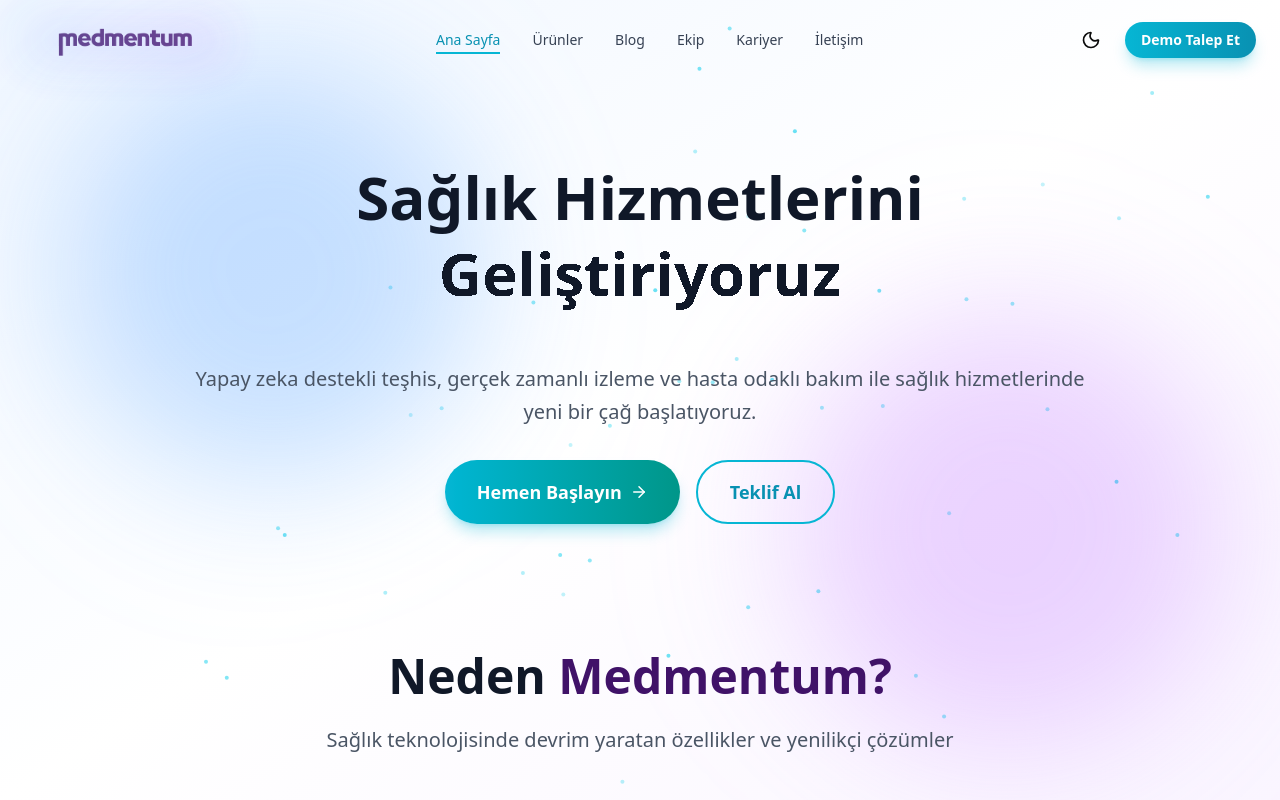
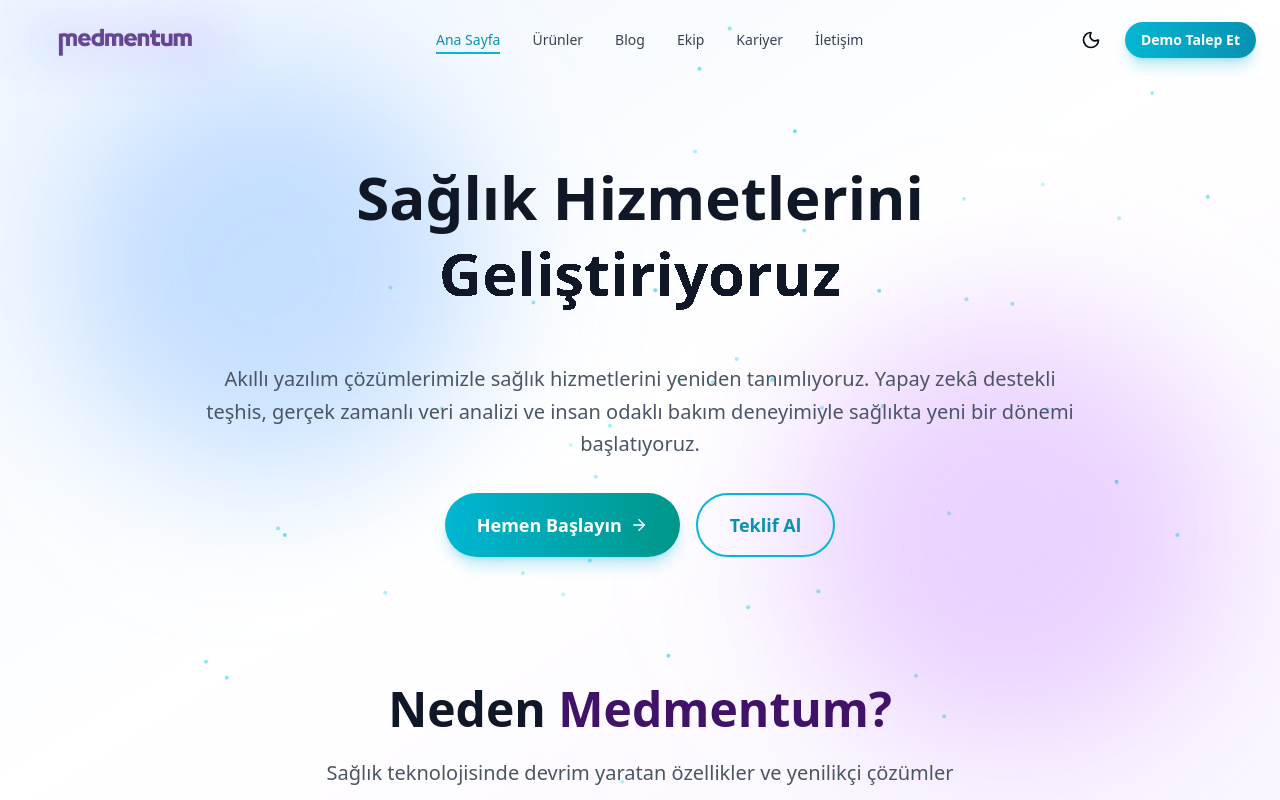
Before and after one commit to bsyilmaz/medmentum, a React (Vite) app: page / in a window 1280 px wide. Shown: the top 800 px of the page. Built offline with nearby package versions, Linux system fonts and the light colour scheme.

Commit message:
Ana sayfa metni ve kariyer sayfası layout düzeltmeleri
- Ana sayfadaki açıklama metni güncellendi
- Kariyer sayfasındaki footer altı scroll hatası düzeltildi (min-h-screen ve flex-col eklendi)
- Layout düzenlemeleri ile footer'ın sayfanın altında kalması sağlandı

```diff
--- a/src/pages/Careers.jsx
+++ b/src/pages/Careers.jsx
@@ -12,7 +12,7 @@ const Careers = () => {
   const navigate = useNavigate()
 
   return (
-    <div className="overflow-hidden relative">
+    <div className="min-h-screen flex flex-col relative">
       <div className="fixed inset-0 bg-gradient-to-br from-blue-50 via-white to-purple-50 dark:from-gray-950 dark:via-gray-900 dark:to-purple-950 -z-10">
         <Particles count={50} />
         <motion.div
@@ -40,7 +40,7 @@ const Careers = () => {
       />
 
       {/* Job Listings Section */}
-      <section className="py-20">
+      <section className="flex-1 py-20">
         <div className="container mx-auto px-6 max-w-4xl">
           <FadeIn>
             <div className="text-center mb-16">
--- a/src/pages/Home.jsx
+++ b/src/pages/Home.jsx
@@ -75,8 +75,8 @@ const Home = () => {
                 transition={{ delay: 0.5, duration: 0.6 }}
                 className="text-lg md:text-xl text-gray-600 dark:text-gray-300 mb-8 leading-relaxed text-center"
               >
-                Yapay zeka destekli teşhis, gerçek zamanlı izleme ve hasta odaklı bakım ile
-                sağlık hizmetlerinde yeni bir çağ başlatıyoruz.
+                Akıllı yazılım çözümlerimizle sağlık hizmetlerini yeniden tanımlıyoruz.
+                Yapay zekâ destekli teşhis, gerçek zamanlı veri analizi ve insan odaklı bakım deneyimiyle sağlıkta yeni bir dönemi başlatıyoruz.
               </motion.p>
             </FadeIn>
 
```
